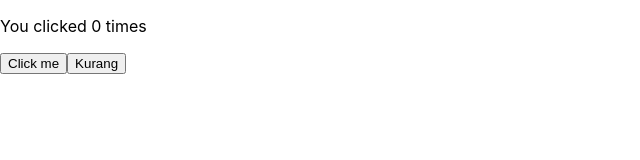
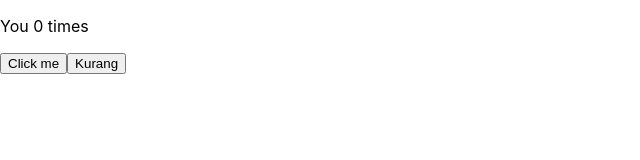
Before and after one commit to michaelpramastama/react-basic, a React (Create React App) app: page / in a window 1280 px wide. Shown: the top 160 px of the page, without its empty margins (0-640 px from the left). Built offline with nearby package versions, Linux system fonts and the light colour scheme.

Commit message:
Update App.js

```diff
--- a/src/App.js
+++ b/src/App.js
@@ -9,7 +9,7 @@ function App() {
 
   return (
     <div>
-      <p>You clicked {count} times</p>
+      <p>You  {count} times</p>
       <button onClick={() => setCount(count + 1)}>
         Click me
       </button>
```
